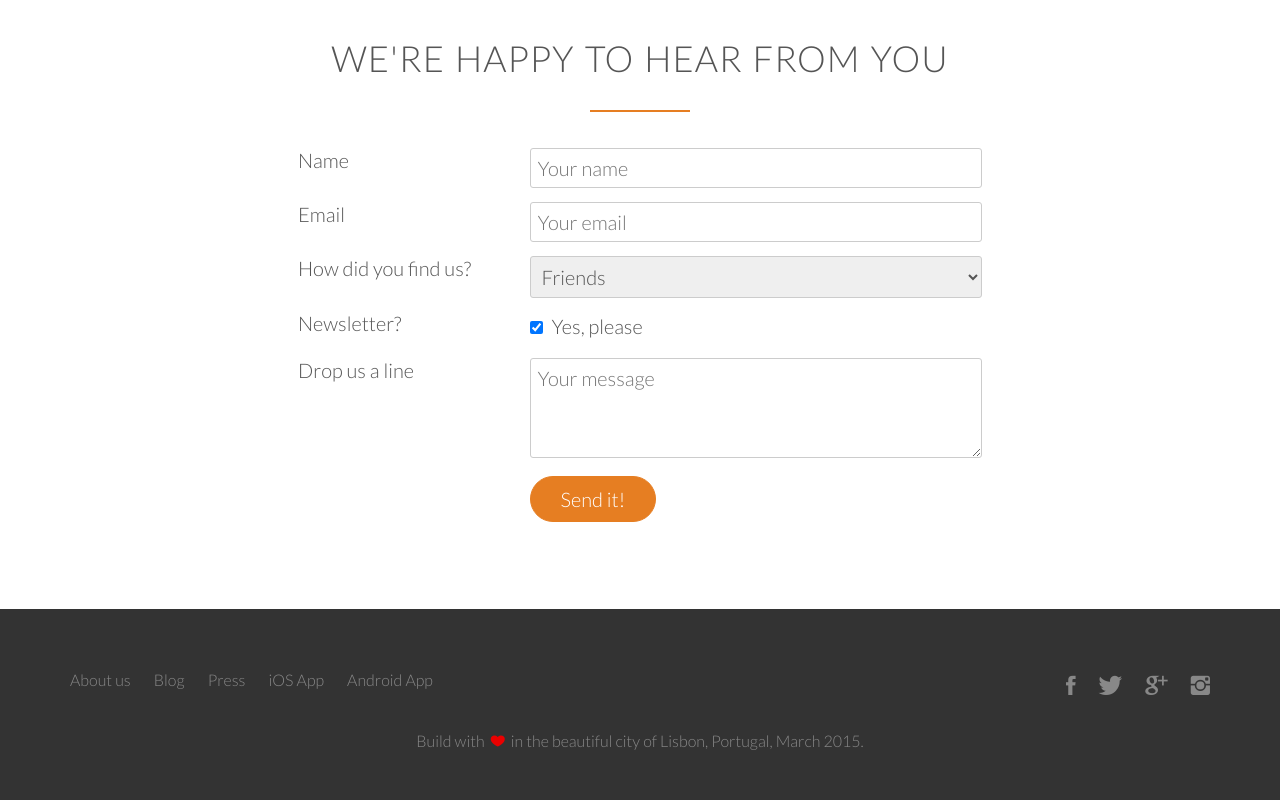
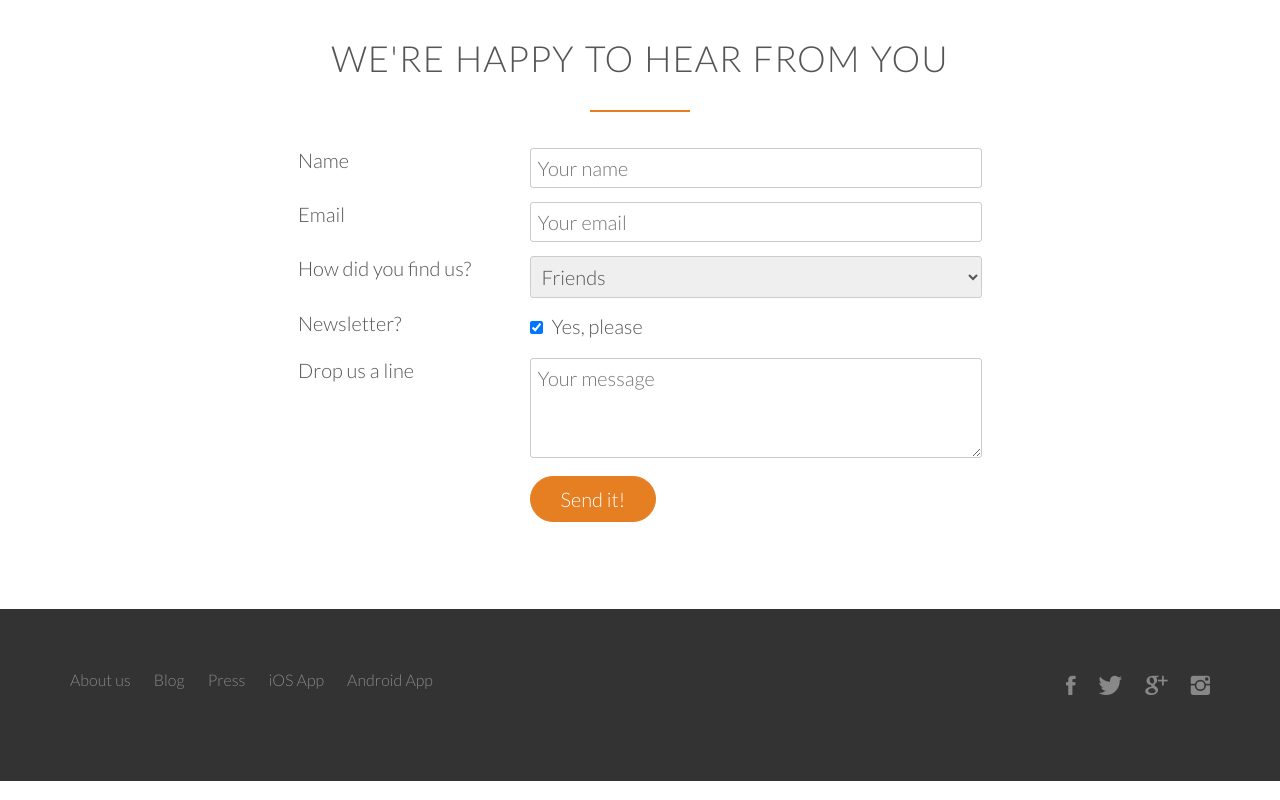
Before and after one commit to harisliv/delivery-app, a plain HTML site: page index.html in a window 1280 px wide. Shown: the part 4704-5504 px from the top of the page. Drawn offline with nearby package versions, Linux system fonts and the light colour scheme; a script that the page names is missing; files whose address does not match are found by name.

Commit message:
Update index.html

```diff
--- a/index.html
+++ b/index.html
@@ -409,7 +409,6 @@ I was looking for a quick and easy food delivery service in San Franciso. I trie
 
                 </p>
                 <p>
-                    Build with <i class="ion-ios-heart" style="color: #ea0000; padding: 0 3px;"></i> in the beautiful city of Lisbon, Portugal, March 2015.
                 </p>
             </div>
         </footer>
```
